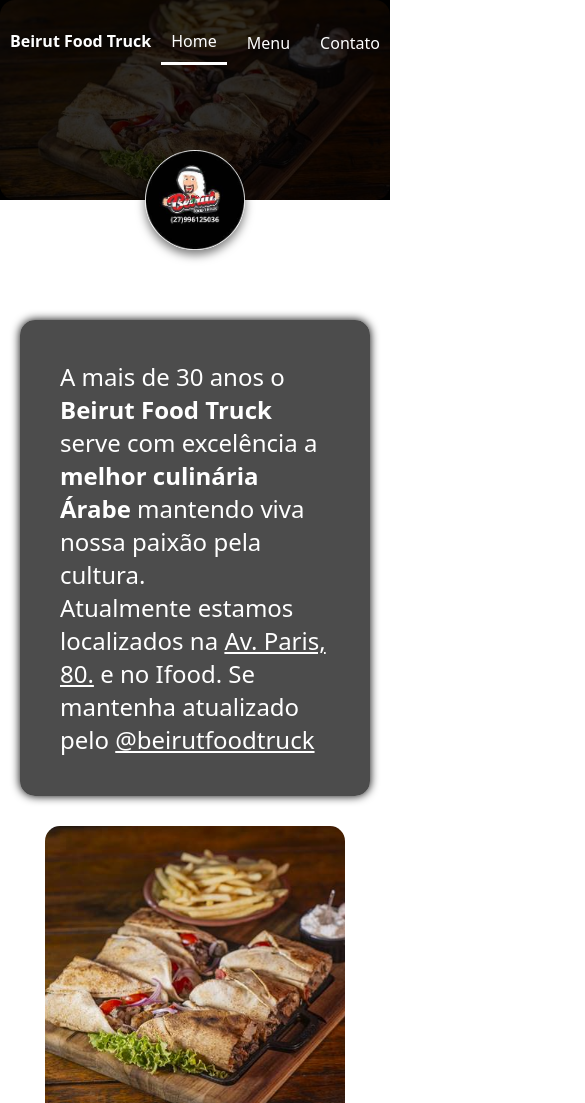
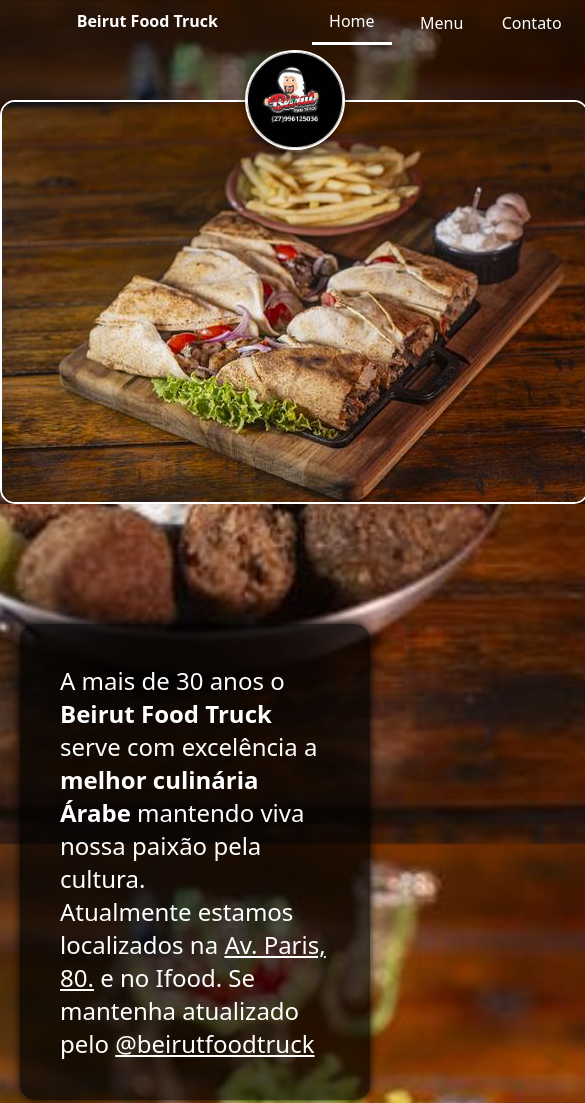
Before and after one commit to Moruan06/Restaurant-Page, a website built with webpack: page src/template.html in a window 390 px wide. Shown: the top 1103 px of the page, 585 px wide, since content can reach past the window. Built offline with nearby package versions, Linux system fonts and the light colour scheme.

Commit message:
fix: refine image styling and background properties for improved layout and responsiveness

```diff
--- a/src/home.css
+++ b/src/home.css
@@ -7,11 +7,9 @@
   color: white;
 }
 
-img{
+.text + img{
   width: clamp(300px, 50%, 400px);
   aspect-ratio: 1/1;
-  object-fit: cover;
-  border-radius: 15px;
 }
 
 a {
--- a/src/style.css
+++ b/src/style.css
@@ -1,6 +1,5 @@
 :root {
   --logoWidth: clamp(100px, 10vw, 300px);
-  --heroHeight: 200px;
   --fontSize: clamp(1em, 45%, 2em);
 }
 
@@ -15,26 +14,27 @@
 body {
   width: 100%;
   min-height: 100vh;
+  background-image: url(./images/background.jpg);
+  background-size: cover;
+  background-attachment: fixed;
 }
 
 header {
   display: grid;
 }
 
+img {
+  object-fit: cover;
+  border-radius: 15px;
+  border: 2px solid white;
+}
+
 .hero {
   display: grid;
   align-items: start;
-  background-color: black;
+  background-color: rgba(0, 0, 0, 0.5);
   grid-area: 1/1/-1/-1;
-  height: var(--heroHeight);
-}
-
-#capa {
-  width: 100%;
-  height: var(--heroHeight);
-  grid-area: 1/1/-1/3;
-  filter: opacity(20%);
-  object-fit: cover;
+  height: auto;
 }
 
 #logo {
@@ -50,7 +50,6 @@
 }
 
 .title {
-  margin-top: 20px;
   display: grid;
   grid-template-columns: repeat(2, 1fr);
   justify-items: center;
@@ -59,7 +58,7 @@
   z-index: 2;
   align-items: end;
   margin-bottom: 20px;
-  h1{
+  h1 {
     padding: 10px;
     font-size: var(--fontSize);
   }
@@ -113,9 +112,12 @@
 }
 
 @media (max-width: 768px) {
-  #content{
+  #content {
     flex-direction: column;
     align-items: center;
+  }
+  body {
+    background-position: center;
   }
   .title {
     align-items: start;
```
